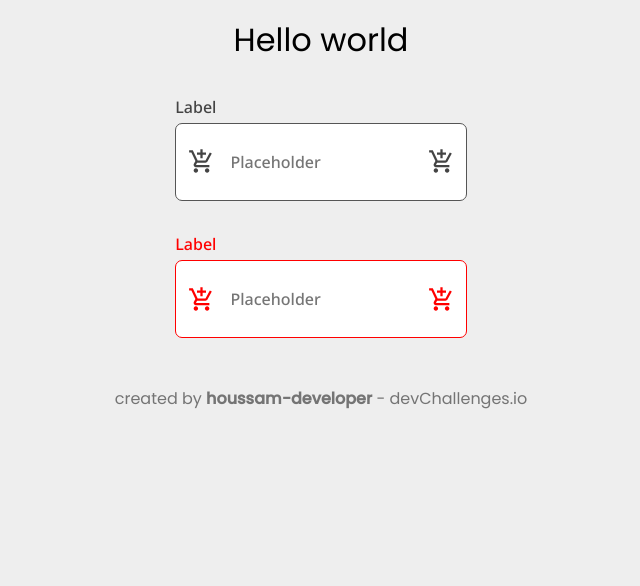
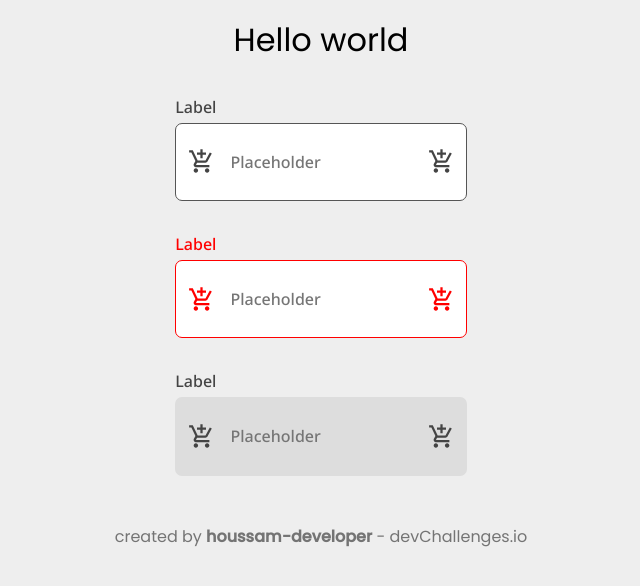
Before and after one commit to houssam-developer/input-component, a React (Vite) app: page / in a window 1280 px wide. Shown: the top 586 px of the page, without its empty margins (319-959 px from the left). Built offline with nearby package versions, Linux system fonts and the light colour scheme.

Commit message:
feat: add disabled state

```diff
--- a/src/App.jsx
+++ b/src/App.jsx
@@ -13,6 +13,7 @@ function App() {
 			<h1>Hello world</h1>
 			<Input />
 			<Input error />
+			<Input disabled />
 			<Footer></Footer>
 		</div>
 	)
--- a/src/components/Input.jsx
+++ b/src/components/Input.jsx
@@ -1,7 +1,20 @@
 import './Input.scss';
 import * as MdIcons from 'react-icons/md';
 
-function Input({ textLabel = 'Label', text = '', placeholder = 'Placeholder', startIcon = 'MdAddShoppingCart', endIcon = 'MdAddShoppingCart', size, error, fullWidth, multiline, row = 2 }) {
+function Input({
+	textLabel = 'Label',
+	text = '',
+	placeholder = 'Placeholder',
+	startIcon = 'MdAddShoppingCart',
+	endIcon = 'MdAddShoppingCart',
+	disabled,
+	size,
+	error,
+	fullWidth,
+	multiline, row = 2
+}) {
+
+
 	let startIconVal;
 	let endIconVal;
 	let setOfClassNames = 'container-component input-component';
@@ -27,12 +40,14 @@ function Input({ textLabel = 'Label', text = '', placeholder = 'Placeholder', st
 		setOfClassNamesInput += ` container-input--error`;
 	}
 
+	if (disabled) { setOfClassNames += ` disabled-component`; }
+
 	return (
 		<div className={setOfClassNames}>
 			<label className='input-component__label' htmlFor="local-input">{textLabel}</label>
 			<div className={setOfClassNamesInput}>
 				{startIcon ? startIconVal : ''}
-				<input type="text" value={text} placeholder={placeholder} />
+				<input type="text" value={text} placeholder={placeholder} disabled={disabled} />
 				{endIcon ? endIconVal : ''}
 			</div>
 		</div>
--- a/src/components/Input.scss
+++ b/src/components/Input.scss
@@ -1,6 +1,7 @@
 :root {
 	--ic-border-color: #555;
 	--ic-color: #444;
+	--ic-bg-color: #fff;
 }
 
 .input-component {
@@ -36,6 +37,12 @@
 	}
 }
 
+.disabled-component,
+.disabled-component input {
+	--ic-border-color: transparent;
+	--ic-bg-color: #ddd;
+	cursor: not-allowed;
+}
 
 .container-input {
 	padding: .7em;
@@ -43,8 +50,8 @@
 	align-items: center;
 	gap: 1em;
 
-	color: inherit;
-	background-color: #fff;
+	color: var(--ic-color);
+	background-color: var(--ic-bg-color);
 	border: 1px solid var(--ic-border-color);
 	border-radius: 7px;
 
@@ -69,6 +76,7 @@
 	input {
 		padding: 1em 0;
 		border: none;
+		color: inherit;
 		background-color: inherit;
 		font-family: 'Noto Sans', Arial, Helvetica, sans-serif;
 		font-weight: 500;
```
